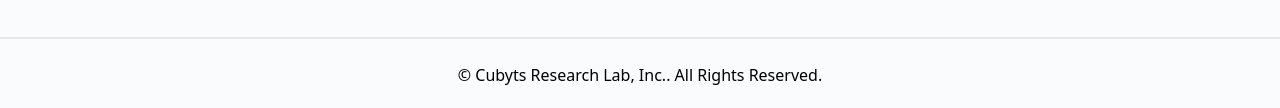
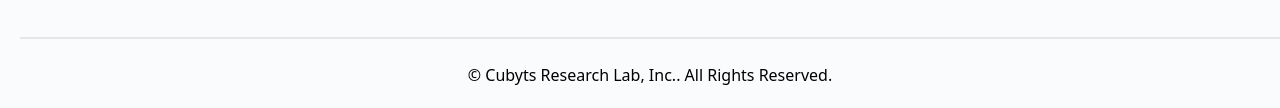
Before and after one commit to VinayakBahirat/Cubyts, a website: page index.html in a window 1280 px wide. Shown: the part 1953-2061 px from the top of the page. Drawn offline with Linux system fonts and the light colour scheme.

Commit message:
first commit

```diff
--- a/index.html
+++ b/index.html
@@ -206,7 +206,7 @@
         </div>
         <!--footer section start -->
         <footer class="bg-[#fafbfc]">
-            <div class="md:w-[1280px] mx-auto pt-16 pb-6">
+            <div class="md:w-[1280px] mx-auto md:pt-16 pt-6 pb-6">
                 <div class="md:flex items-start justify-between px-5  md:h-[500px]">
                     <div class="md:border-r-2 md:w-1/4 my-6 md:px-10 md:h-full">
                         <a href="#">
@@ -347,7 +347,7 @@
                         </div>
                     </div>
                 </div>
-                <div class="md:border-t-2 md:text-center md:mt-16 md:pt-6">
+                <div class="md:border-t-2 ml-5 md:text-center md:mt-16 md:pt-6">
                     &copy Cubyts Research Lab, Inc.. All Rights Reserved.
                 </div>
             </div>
```
Also changed, not shown: dist/output.css.
